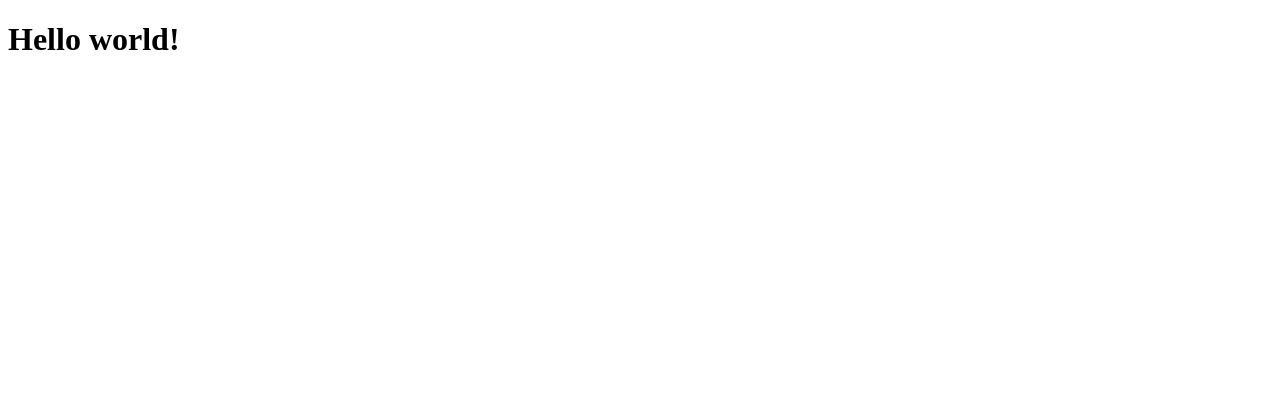
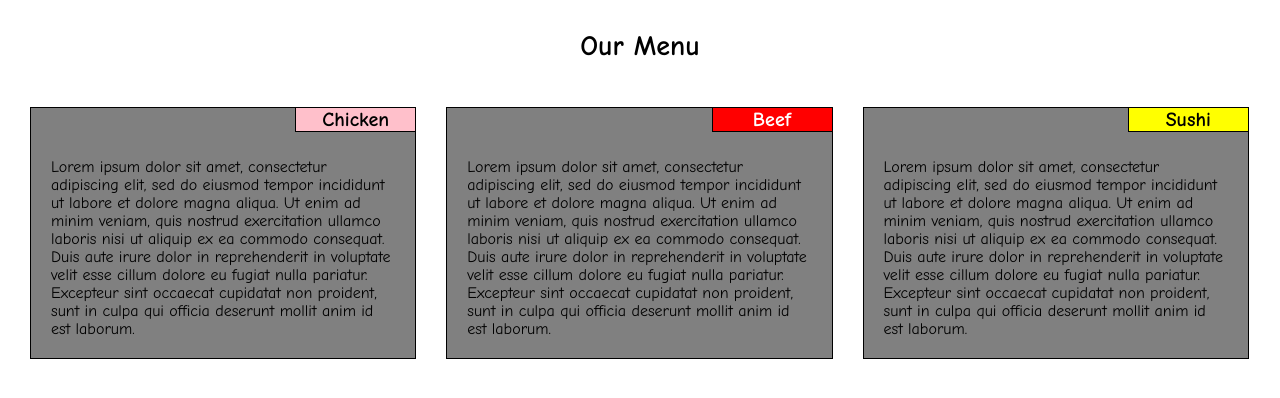
Before and after one commit to FatKoala/coursera-module2, a plain HTML site: page site/Module2/index.html in a window 1280 px wide. Drawn offline with Linux system fonts and the light colour scheme.

Commit message:
Module 2 Asignment finished

```diff
--- a/site/Module2/css/style.css
+++ b/site/Module2/css/style.css
@@ -0,0 +1,88 @@
+* {
+	box-sizing: border-box;
+	margin: 0;
+	padding: 0;
+}
+
+body {
+	margin-left: 15px;
+	margin-right: 15px;
+	font-size: 16px;
+	font-family: "Comic Sans MS", cursive, sans-serif;
+}
+
+h1 {
+	text-align: center;
+	margin-top: 30px;
+	margin-bottom: 30px;
+	font-size: 1.75em;
+}
+h2 {
+	width: 120px;
+	text-align: center;
+	position: absolute;
+	right: 0;
+	border: 1px black solid;
+	border-top: none;
+	border-right: none;
+	font-size: 1.25em;
+}
+
+.row {
+	width: 100%;
+}
+
+section {
+	background-color: grey;
+	border: 1px solid black;
+	padding: 0 20px 20px 20px;
+	position: relative;
+}
+
+p {
+	margin-top: 50px;
+}
+
+#chicken {
+	background-color: pink;
+}
+
+#beef {
+	background-color: red;
+	color: white;
+}
+
+#sushi {
+	background-color: yellow;
+}
+
+/********** MEDIA *******/
+@media (min-width: 992px) {
+	.col-lg-4 {
+		width: 33.3%;
+		float: left;
+		padding: 15px;
+	}
+
+}
+
+@media (min-width: 768px) and (max-width: 991px) {
+	.col-md-6 {
+		width: 50%;
+		padding: 15px;
+		float: left;
+	}
+	.col-md-12 {
+		width: 100%;
+		padding: 15px;
+		float: left;
+	}
+}
+
+@media (max-width: 767px) {
+	.col-xs-12 {
+		width: 100%;
+		padding: 15px;
+		float: left;
+	}
+}
--- a/site/Module2/index.html
+++ b/site/Module2/index.html
@@ -1,9 +1,38 @@
 <!DOCTYPE html>
-<html>
+<html lang="en">
 <head>
+	<meta charset="utf-8">
+	<meta name="viewport" content="width=device-width, initial-scale=1">
 	<title>Assignment Solution for Module 2</title>
+	<link rel="stylesheet" type="text/css" href="css/style.css">
 </head>
 <body>
-<h1>Hello world!</h1>
+	<h1>Our Menu</h1>
+	<div class="row">
+		<div class="col-lg-4 col-md-6 col-xs-12">
+			<section>
+				<h2 id="chicken">Chicken</h2>
+				<p>
+					Lorem ipsum dolor sit amet, consectetur adipiscing elit, sed do eiusmod tempor incididunt ut labore et dolore magna aliqua. Ut enim ad minim veniam, quis nostrud exercitation ullamco laboris nisi ut aliquip ex ea commodo consequat. Duis aute irure dolor in reprehenderit in voluptate velit esse cillum dolore eu fugiat nulla pariatur. Excepteur sint occaecat cupidatat non proident, sunt in culpa qui officia deserunt mollit anim id est laborum.
+				</p>
+			</section>
+		</div>
+		<div class="col-lg-4 col-md-6 col-xs-12">
+			<section>
+				<h2 id="beef">Beef</h2>
+				<p>
+					Lorem ipsum dolor sit amet, consectetur adipiscing elit, sed do eiusmod tempor incididunt ut labore et dolore magna aliqua. Ut enim ad minim veniam, quis nostrud exercitation ullamco laboris nisi ut aliquip ex ea commodo consequat. Duis aute irure dolor in reprehenderit in voluptate velit esse cillum dolore eu fugiat nulla pariatur. Excepteur sint occaecat cupidatat non proident, sunt in culpa qui officia deserunt mollit anim id est laborum.
+				</p>
+			</section>
+		</div>
+		<div class="col-lg-4 col-md-12 col-xs-12">
+			<section>
+				<h2 id="sushi">Sushi</h2>
+				<p>
+					Lorem ipsum dolor sit amet, consectetur adipiscing elit, sed do eiusmod tempor incididunt ut labore et dolore magna aliqua. Ut enim ad minim veniam, quis nostrud exercitation ullamco laboris nisi ut aliquip ex ea commodo consequat. Duis aute irure dolor in reprehenderit in voluptate velit esse cillum dolore eu fugiat nulla pariatur. Excepteur sint occaecat cupidatat non proident, sunt in culpa qui officia deserunt mollit anim id est laborum.
+				</p>
+			</section>
+		</div>
+	</div>
 </body>
 </html>
```
